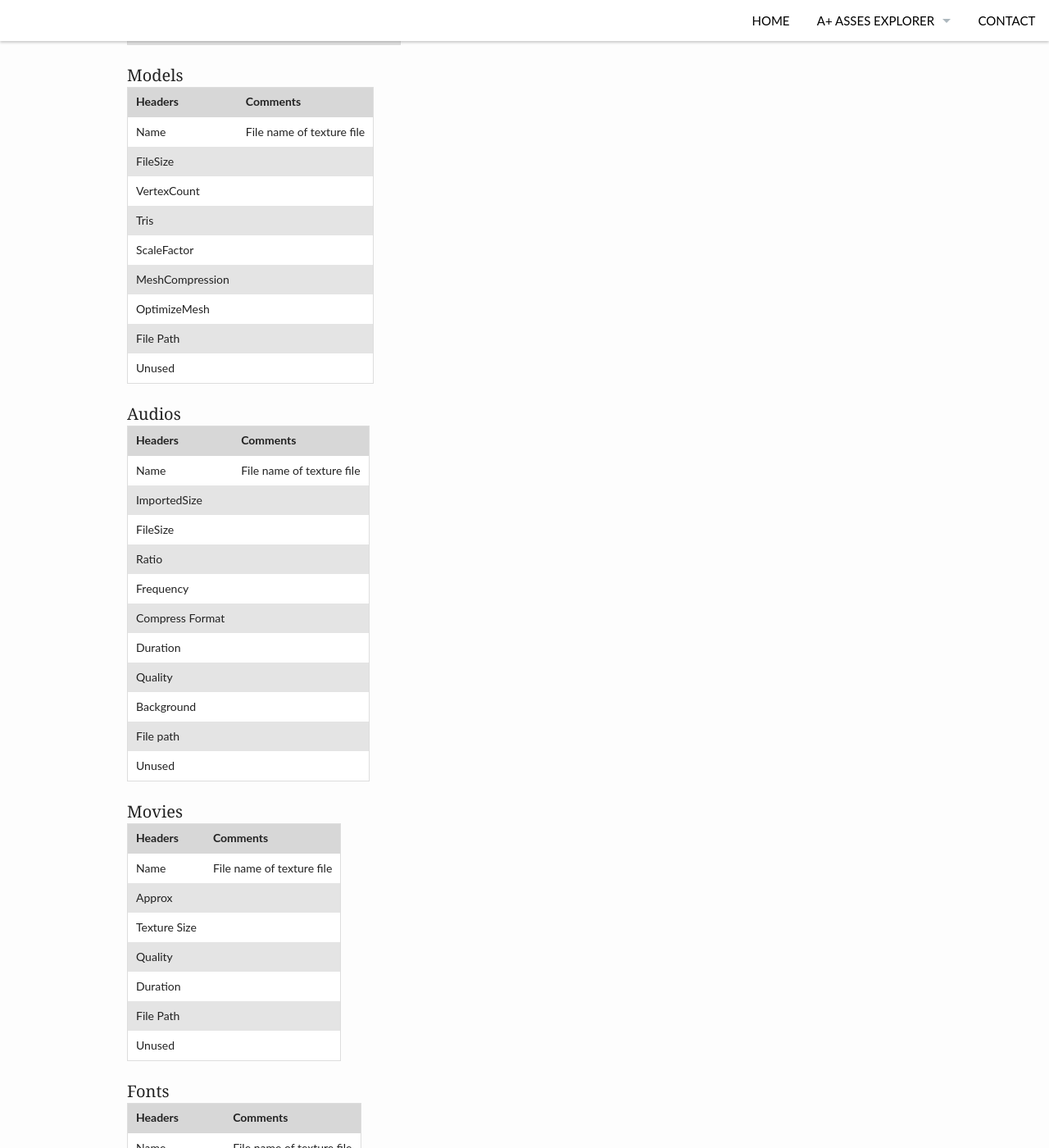
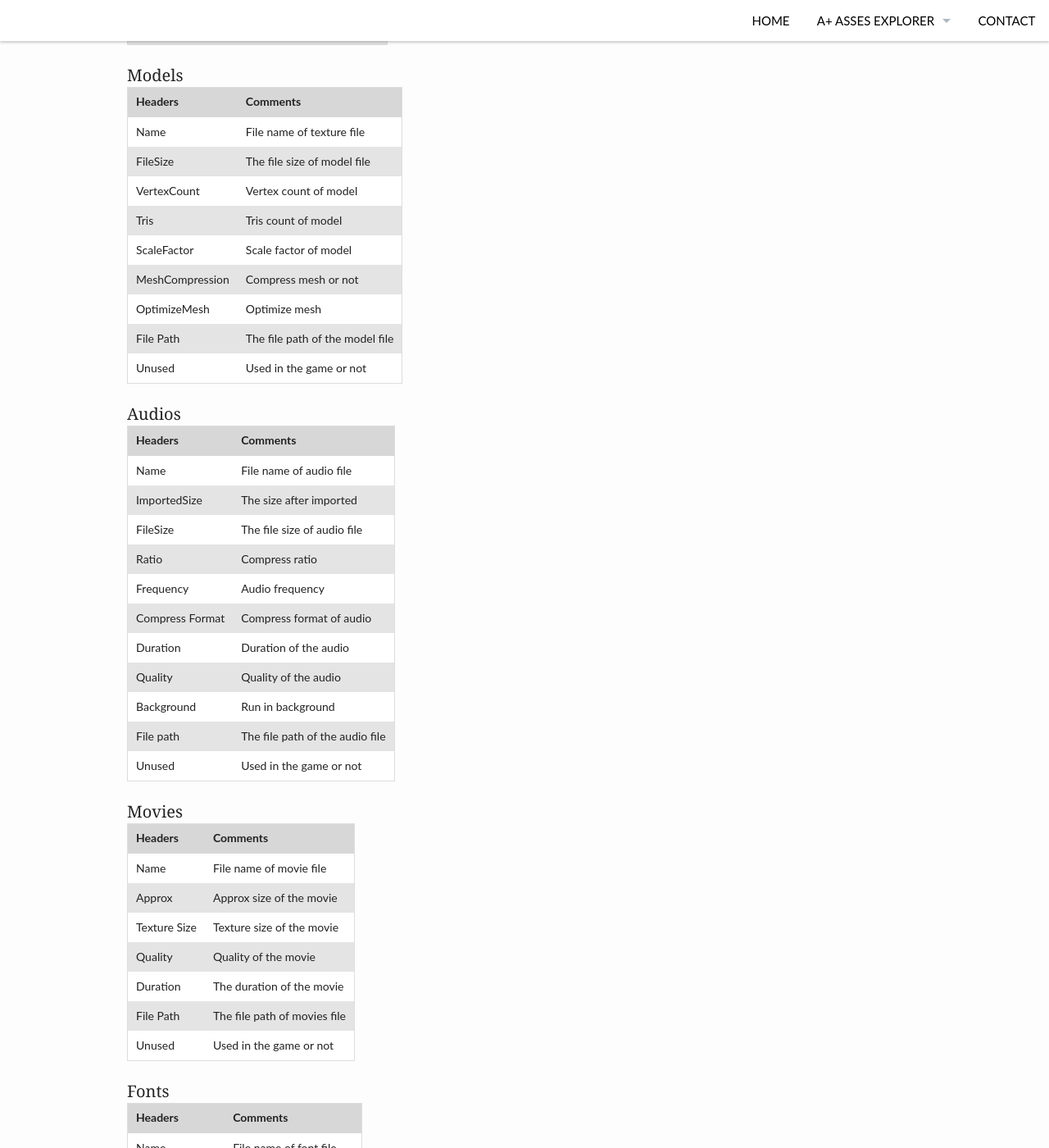
Before and after one commit to amloveyweb/amloveyweb.github.io, a Jekyll site: the page built from pages/AssetsExplorer/assetexplorer_manual.md, in a window 1280 px wide and 1400 px high, scrolled down 2351 px. Shown: the whole window at 82% size. Built offline with Jekyll 4.4.1, drawn with Linux system fonts in a browser that asks for light colours; comment, search, counter and statistics services are not loaded; some of the changed text lies outside the part shown.

Commit message:
update contact and update table

```diff
--- a/pages/AssetsExplorer/assetexplorer_manual.md
+++ b/pages/AssetsExplorer/assetexplorer_manual.md
@@ -71,17 +71,17 @@ Below headers are support by A+ Assets Explorer currently. If you need more, wel
 Headers | Comments
 --- | ---
 Name | File name of texture file
-FileSize |
-StorageSize |
-MaxSize |
-TextureFormat |
-R&W | Whether ReadWrite or not
-MM | Whether MipMap enabled or not
+FileSize | The file size of texture file
+StorageSize | Storage size of texture file
+MaxSize | Max size of texture
+TextureFormat | Texture format
+R&W | ReadWrite enable or not
+MM | MipMap enabled or not
 Type | Texture type
-Width |
-Height |
-File Path |
-Unused |
+Width | Width of texture
+Height | Height of texture
+File Path | The file path of the texture file
+Unused | Used in the game or not
 
 
 #### Models
@@ -89,65 +89,65 @@ Unused |
 Headers | Comments
 --- | ---
 Name | File name of texture file
-FileSize |
-VertexCount |
-Tris |
-ScaleFactor |
-MeshCompression |
-OptimizeMesh |
-File Path |
-Unused |
+FileSize | The file size of model file
+VertexCount | Vertex count of model
+Tris | Tris count of model
+ScaleFactor | Scale factor of model
+MeshCompression | Compress mesh or not
+OptimizeMesh | Optimize mesh
+File Path | The file path of the model file
+Unused | Used in the game or not
 
 #### Audios
 
 Headers | Comments
 --- | ---
-Name | File name of texture file
-ImportedSize |
-FileSize |
-Ratio |
-Frequency |
-Compress Format |
-Duration |
-Quality |
-Background |
-File path |
-Unused |
+Name | File name of audio file
+ImportedSize | The size after imported
+FileSize | The file size of audio file
+Ratio | Compress ratio
+Frequency | Audio frequency
+Compress Format | Compress format of audio
+Duration | Duration of the audio
+Quality | Quality of the audio
+Background | Run in background
+File path | The file path of the audio file
+Unused | Used in the game or not
 
 #### Movies
 
 Headers | Comments
 --- | ---
-Name | File name of texture file
-Approx |
-Texture Size |
-Quality |
-Duration |
-File Path |
-Unused |
+Name | File name of movie file
+Approx | Approx size of the movie
+Texture Size | Texture size of the movie
+Quality | Quality of the movie
+Duration | The duration of the movie
+File Path | The file path of movies file
+Unused | Used in the game or not
 
 #### Fonts
 
 Headers | Comments
 --- | ---
-Name | File name of texture file
-FontNames |
-FileSize |
-RenderingMode |
-Character |
-File Path |
-Unused |
+Name | File name of font file
+FontNames | Font names
+FileSize |  File size of font file
+RenderingMode | Rendering mode
+Character | Character type
+File Path | The file path of font file
+Unused | Used in the game or not
 
 #### Materials
 
 Headers | Comments
 --- | ---
-Name | File name of texture file
-FileSize |
-Type |
-Shader |
-File Path |
-Unused |
+Name | File name of material file
+FileSize | File size of material file
+Type | The type of material: Material or Physics Material
+Shader | The shader name that material used
+File Path | The file path of material file
+Unused | Used in the game or not
 
 #### Shaders
 
@@ -158,14 +158,14 @@ FileName | Name of shader file
 FileSize | Size of shader file
 RenderQueue | Render Queue
 LOD | Level of Detail
-VariantsIncluded |
-VariantsTotal |
-SurfaceShader |
-CastShadows |
-IgnoreProjector |
-DisableBatching |
-File Path |
-Unused |
+VariantsIncluded | Shader variants only in scene
+VariantsTotal | All shader variants
+SurfaceShader | has surface shader or not
+CastShadows | Cast shadows or not
+IgnoreProjector | Ignore projector or not
+DisableBatching | Batch is disabled or not
+File Path | The file path of shader file
+Unused | Used in the game or not
 
 
 </div><!-- /.medium-8.columns -->
```
Also changed, not shown: pages/contact.md (+1 -1 lines).
